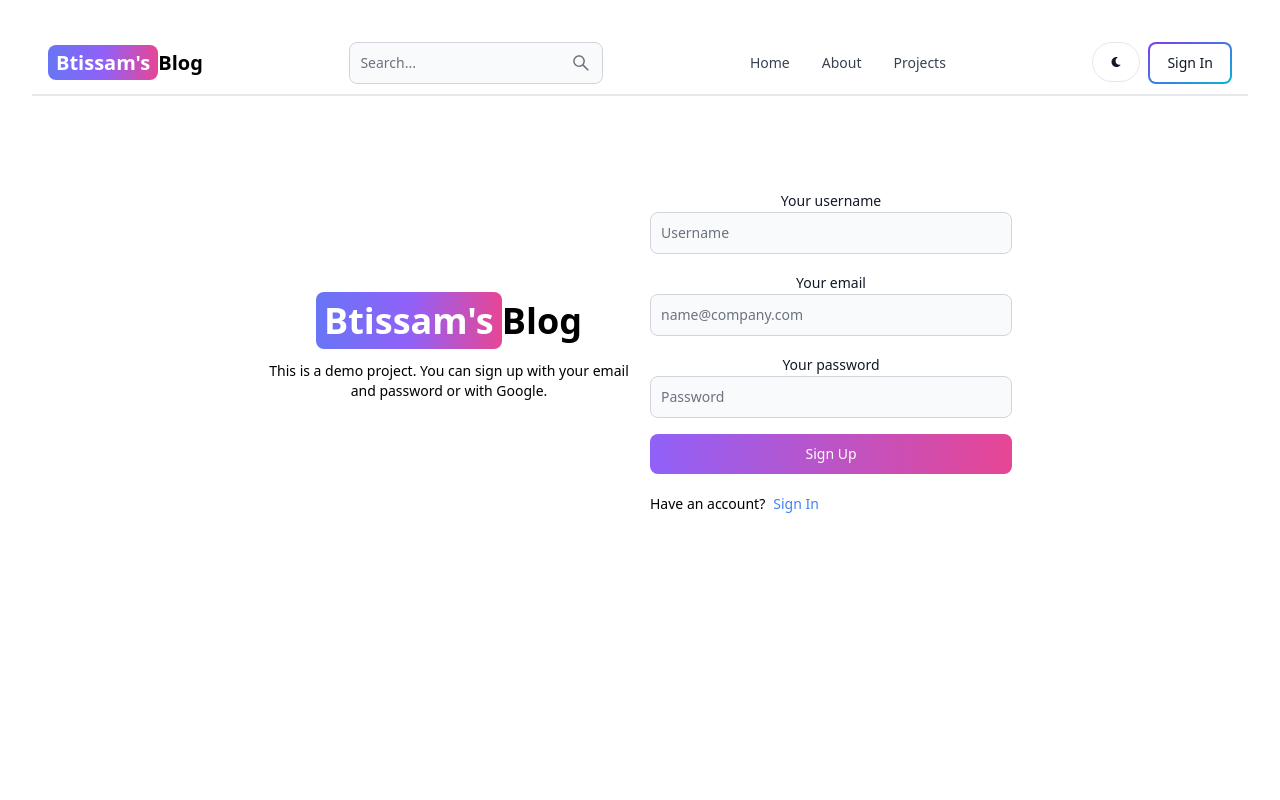
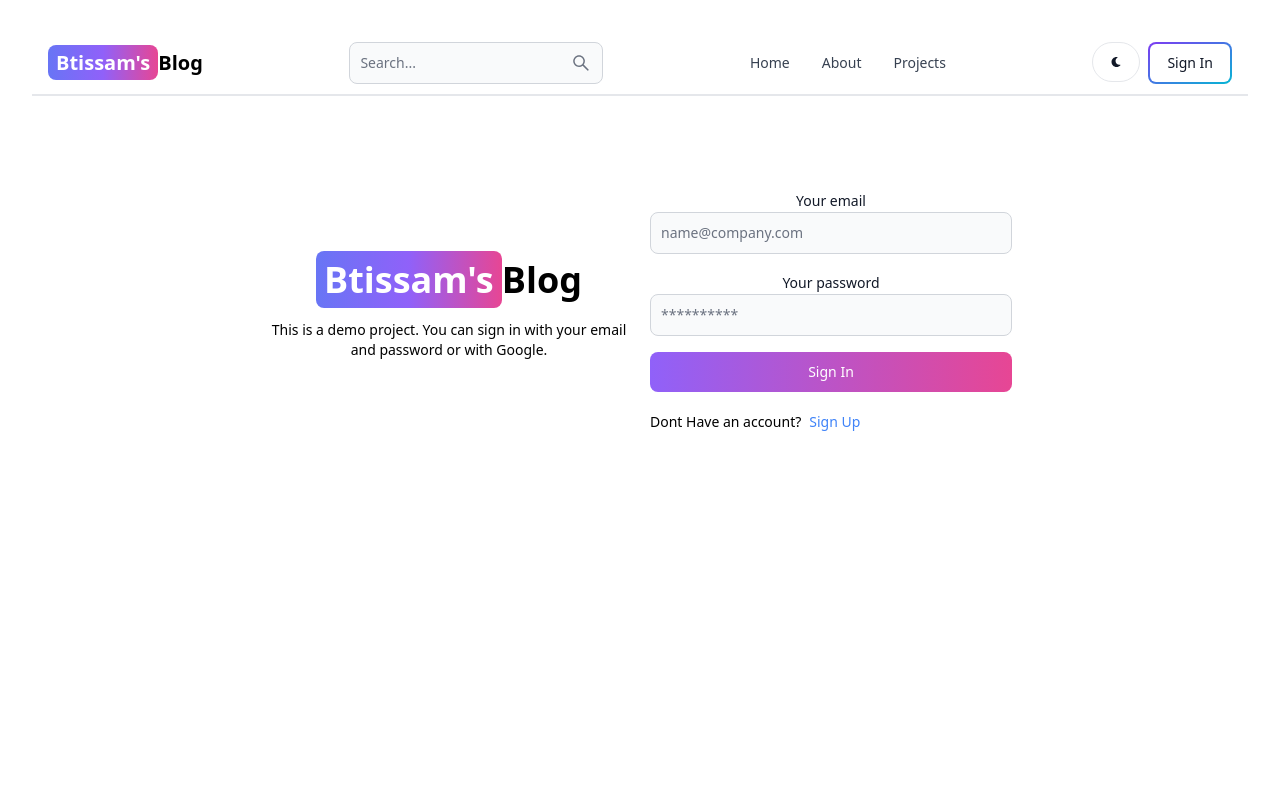
Before and after one commit to btissam19/mern-blog, a React (Vite) app in the folder client/: page /sign-in in a window 1280 px wide. Shown: the top 800 px of the page. Built offline with nearby package versions, Linux system fonts and the light colour scheme.

Commit message:
singin client

```diff
--- a/client/src/App.jsx
+++ b/client/src/App.jsx
@@ -20,8 +20,8 @@
     <Route path='/about' element={<About/>}/>
     <Route path='/projects' element={<Projects/>}/>
     <Route path='/dashboard' element={<Dashboard/>}/>
-    <Route path='/sign-in' element={<SingUp/>}/>
-    <Route path='/singin' element={ <SingIn/>}/>
+    <Route path='/sign-up' element={<SingUp/>}/>
+    <Route path='/sign-in' element={ <SingIn/>}/>
    </Routes>
    <Footer/>
    </BrowserRouter>
--- a/client/src/pages/SingIn.jsx
+++ b/client/src/pages/SingIn.jsx
@@ -1,8 +1,107 @@
+import { Alert, Button, Label, Spinner, TextInput } from 'flowbite-react';
+import { useState } from 'react';
+import { Link, useNavigate } from 'react-router-dom';
 
-export default function SingIn() {
+export default function SignIn() {
+  const [formData, setFormData] = useState({});
+  const [errorMessage, setErrorMessage] = useState(null);
+  const [loading, setLoading] = useState(false);
+  const navigate = useNavigate();
+  const handleChange = (e) => {
+    setFormData({ ...formData, [e.target.id]: e.target.value.trim() });
+  };
+  const handleSubmit = async (e) => {
+    e.preventDefault();
+    if (!formData.email || !formData.password) {
+      return setErrorMessage('Please fill out all fields.');
+    }
+    try {
+      setLoading(true);
+      setErrorMessage(null);
+      const res = await fetch('/api/user/signin', {
+        method: 'POST',
+        headers: { 'Content-Type': 'application/json' },
+        body: JSON.stringify(formData),
+      });
+      const data = await res.json();
+      if (data.success === false) {
+        return setErrorMessage(data.message);
+      }
+      setLoading(false);
+      if (res.ok) {
+        navigate('/');
+      }
+    } catch (error) {
+      setErrorMessage(error.message);
+      setLoading(false);
+    }
+  };
   return (
-    <div>
-      SingIn
+    <div className='min-h-screen mt-20'>
+      <div className='flex p-3 max-w-3xl mx-auto flex-col md:flex-row md:items-center gap-5'>
+        {/* left */}
+        <div className='flex-1'>
+          <Link to='/' className='font-bold dark:text-white text-4xl'>
+            <span className='px-2 py-1 bg-gradient-to-r from-indigo-500 via-purple-500 to-pink-500 rounded-lg text-white'>
+              Btissam's
+            </span>
+            Blog
+          </Link>
+          <p className='text-sm mt-5'>
+            This is a demo project. You can sign in with your email and password
+            or with Google.
+          </p>
+        </div>
+        {/* right */}
+
+        <div className='flex-1'>
+          <form className='flex flex-col gap-4' onSubmit={handleSubmit}>
+            <div>
+              <Label value='Your email' />
+              <TextInput
+                type='email'
+                placeholder='name@company.com'
+                id='email'
+                onChange={handleChange}
+              />
+            </div>
+            <div>
+              <Label value='Your password' />
+              <TextInput
+                type='password'
+                placeholder='**********'
+                id='password'
+                onChange={handleChange}
+              />
+            </div>
+            <Button
+              gradientDuoTone='purpleToPink'
+              type='submit'
+              disabled={loading}
+            >
+              {loading ? (
+                <>
+                  <Spinner size='sm' />
+                  <span className='pl-3'>Loading...</span>
+                </>
+              ) : (
+                'Sign In'
+              )}
+            </Button>
+          </form>
+          <div className='flex gap-2 text-sm mt-5'>
+            <span>Dont Have an account?</span>
+            <Link to='/sign-up' className='text-blue-500'>
+              Sign Up
+            </Link>
+          </div>
+          {errorMessage && (
+            <Alert className='mt-5' color='failure'>
+              {errorMessage}
+            </Alert>
+          )}
+        </div>
+      </div>
     </div>
-  )
+  );
 }
```
Also changed, not shown: 1 other file (tests, documents, lock files or other folders).
